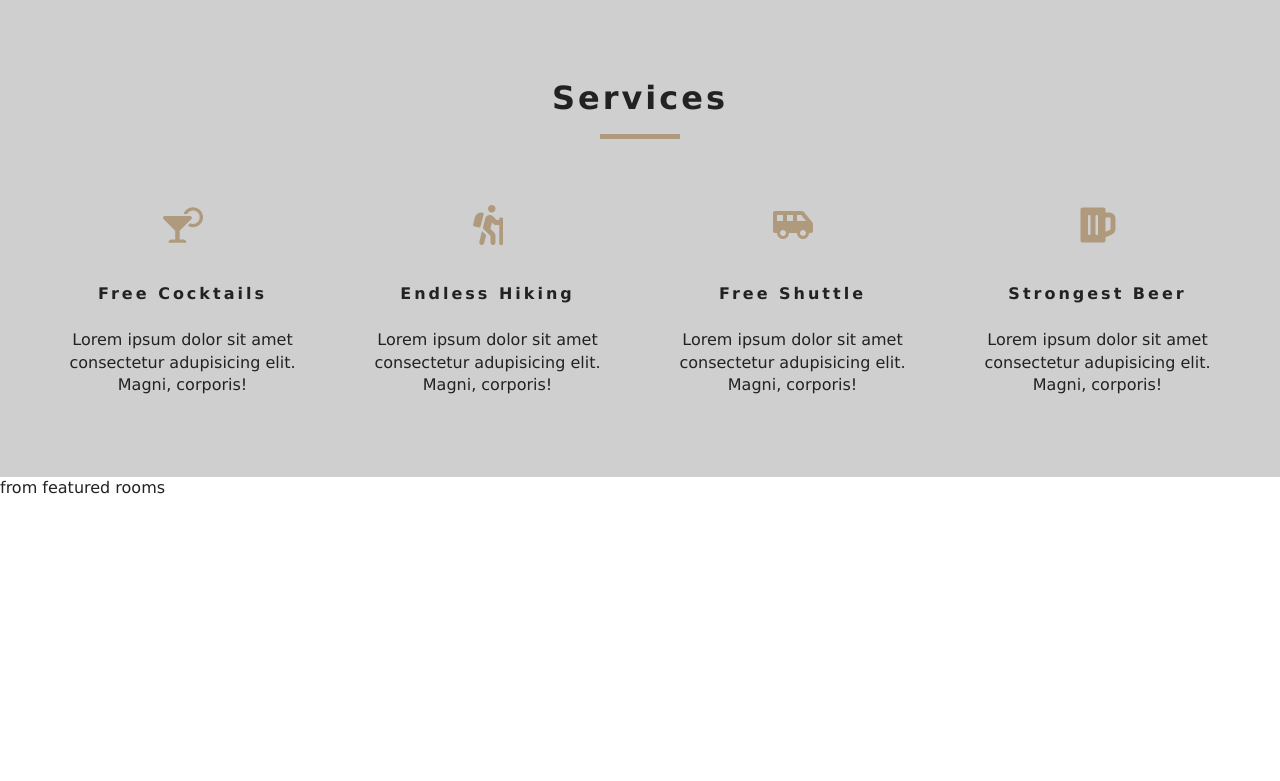
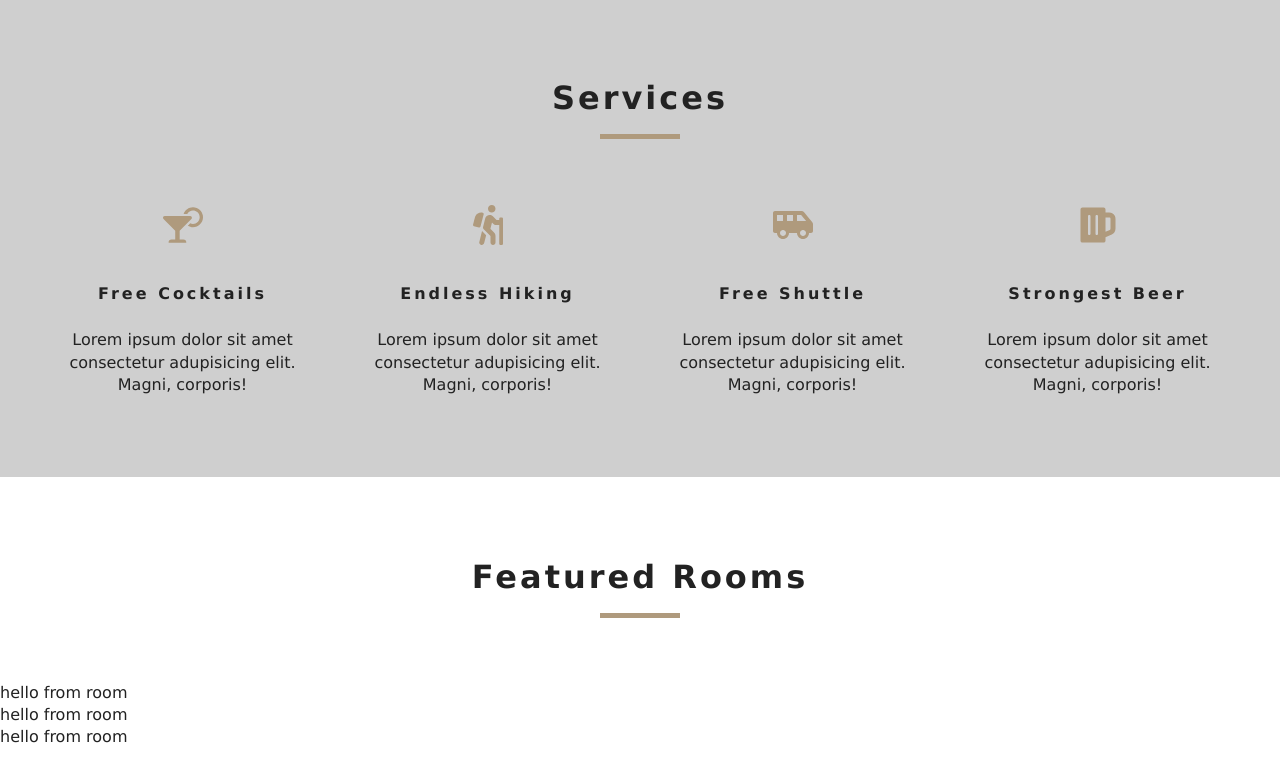
Before and after one commit to thomasgilmore/beach-resort, a React (Create React App) app: page / in a window 1280 px wide. Shown: the part 802-1583 px from the top of the page. Before the commit the page ends 1301 px from the top, so only its background shows below. Built offline with nearby package versions, Linux system fonts and the light colour scheme.

Commit message:
added Loading and Room to FeaturedRooms.js

```diff
--- a/src/components/FeaturedRooms.js
+++ b/src/components/FeaturedRooms.js
@@ -1,15 +1,24 @@
 import React, { Component } from 'react';
 import { RoomContext } from '../context';
+import Loading from './Loading';
+import Room from './Room';
+import Title from './Title';
 
 export default class FeaturedRooms extends Component {
     static contextType = RoomContext;
     render() {
-        const { featuredRooms : rooms } = this.context
-        console.log(rooms);
+        let { loading, featuredRooms : rooms } = this.context
+        rooms = rooms.map(room => {
+            return <Room key={room.id} room={room} />
+        })
+
         return (
-            <div>
-                from featured rooms
-            </div>
+            <section className="featured-rooms">
+                <Title title="featured rooms" />
+                <div className="featured-rroms-center">
+                {loading?<Loading />:rooms}
+                </div>
+            </section>
         )
     }
 }
```
